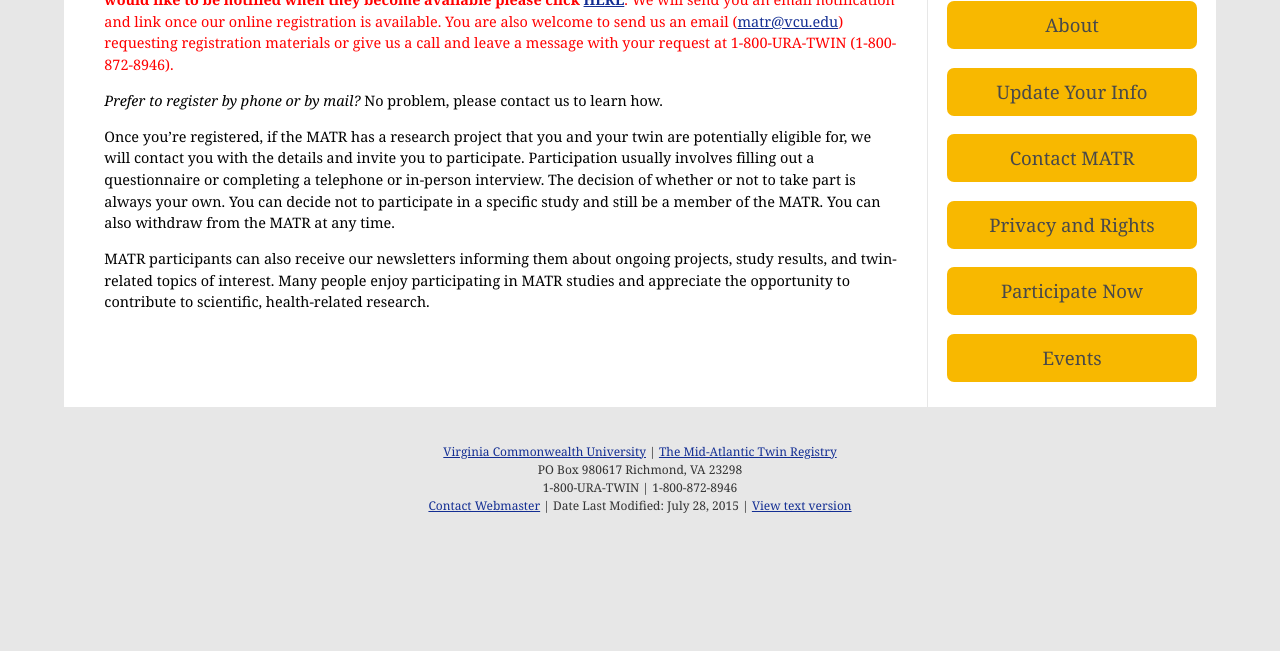
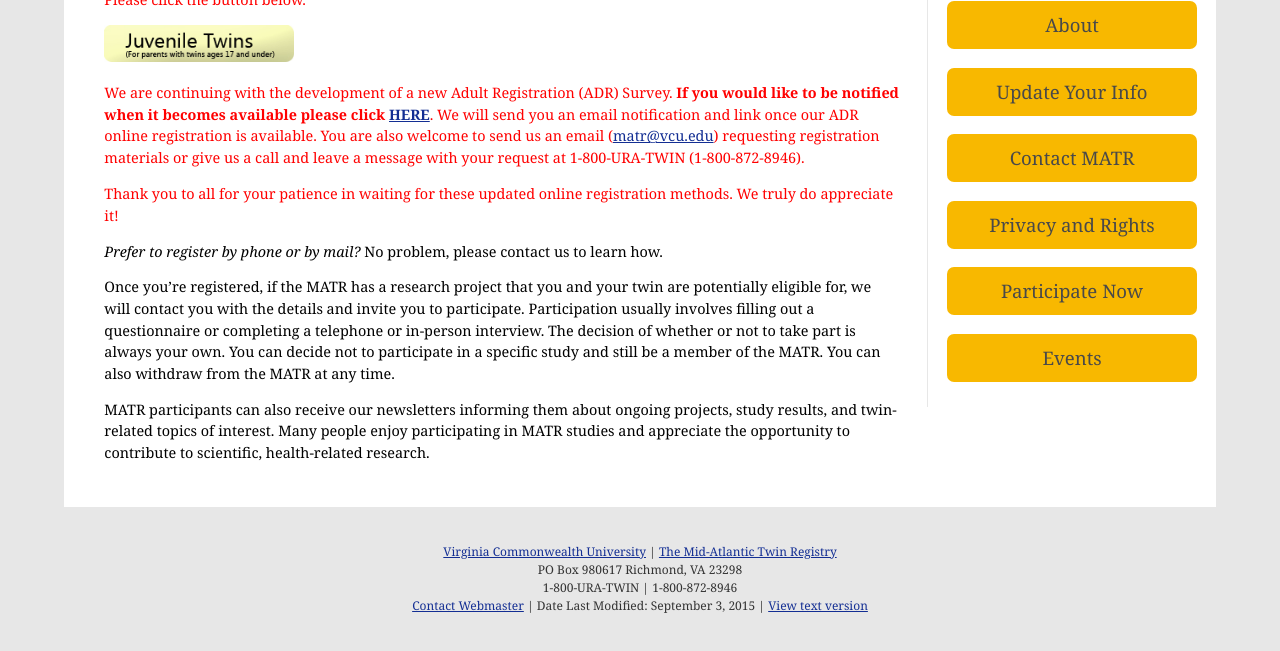
Before and after one commit to szeigler/MATR, a plain HTML site: page info-twins/register.html in a window 1280 px wide. Shown: the part 621-1272 px from the top of the page. Before the commit the page ends 1172 px from the top, so only its background shows below. Drawn offline with Linux system fonts and the light colour scheme.

Commit message:
Juvenile Registration Update

```diff
--- a/info-twins/register.html
+++ b/info-twins/register.html
@@ -156,14 +156,18 @@
 
 	<p>Registration with the MATR only takes a few minutes of your time, but will provide you with countless opportunities to contribute to  important health research. Members provide their contact information and allow the MATR to periodically contact them with information about a study.</p>
 
-    <p class="note_to_client">Monday, July 27, 2015: We are very sorry but our online registration surveys are temporarily unavailable. <span style="font-weight:bold; color:#ff0000;">If you would like to be notified when they become available please click <a href="https://redcap.vcu.edu/rc/surveys/?s=8AF9NT4Y8R" target="_blank">HERE</a></span>. We will send you an email notification and link once our online registration is available. You are also welcome to send us an email (<a href="matilto:matr@vcu.edu">matr@vcu.edu</a>) requesting registration materials or give us a call and leave a message with your request at 1-800-URA-TWIN (1-800-872-8946).</p>
+    <p class="note_to_client">September 3, 2015: We are excited to have a new and improved online Juvenile Registration (JVR) Survey ready.  Please click the button below.</p>
+
+    <p><a href="https://redcap.vcu.edu/surveys/?s=9CTHMMAMPN" target="_blank"><img src="../images/register-juve.jpg" alt="registration button for juvenile twins (for parents with twins ages 17 and under)" width="190" /></a></p>
+
+    <p class="note_to_client">We are continuing with the development of a new Adult Registration (ADR) Survey. <span style="font-weight:bold; color:#ff0000;">If you would like to be notified when it becomes available please click <a href="https://redcap.vcu.edu/rc/surveys/?s=8AF9NT4Y8R" target="_blank">HERE</a></span>. We will send you an email notification and link once our ADR online registration is available. You are also welcome to send us an email (<a href="matilto:matr@vcu.edu">matr@vcu.edu</a>) requesting registration materials or give us a call and leave a message with your request at 1-800-URA-TWIN (1-800-872-8946).</p>
+
+    <p class="note_to_client">Thank you to all for your patience in waiting for these updated online registration methods. We truly do appreciate it!</p>
 
 
 	<!--<p><em>Please click on the correct button below to complete our online registration:</em></p>
 
     	<a href="https://apps.research.vcu.edu/survey/cgi-bin/qwebcorporate.dll?DE4AR8" target="_blank"><img src="../images/register-adults.jpg" width="190" alt="registration button for adult twins (ages 18 and over)" /></a>
-
-    	<a href="https://apps.research.vcu.edu/survey/cgi-bin/qwebcorporate.dll?F6ZU29" target="_blank"><img src="../images/register-juve.jpg" alt="registration button for juvenile twins (for parents with twins ages 17 and under)" width="190" /></a>
 
     <br/><br/>
 
@@ -214,7 +218,7 @@
     		<li><a href="http://www.vcu.edu" target="_blank">Virginia Commonwealth University</a> | <a href="http://www.matr.vcu.edu/" target="_blank">The Mid-Atlantic Twin Registry</a></li>
             <li>PO Box 980617 Richmond, VA 23298</li>
             <li>1-800-URA-TWIN | 1-800-872-8946</li>
-            <li><a href="mailto:erahelp@vcu.edu?subject=MATR%20Website%20Comments">Contact Webmaster</a> | Date Last Modified: <!-- #BeginDate format:Am1 -->July 28, 2015<!-- #EndDate --> | <a href="http://ts.vcu.edu/cgi-bin/posh.pl">View text version</a></li>
+            <li><a href="mailto:erahelp@vcu.edu?subject=MATR%20Website%20Comments">Contact Webmaster</a> | Date Last Modified: <!-- #BeginDate format:Am1 -->September 3, 2015<!-- #EndDate --> | <a href="http://ts.vcu.edu/cgi-bin/posh.pl">View text version</a></li>
      	</ul>
 </div><!--end #signature-->
 
```
Also changed, not shown: info-twins/participate-now.html (+1 -1 lines).
